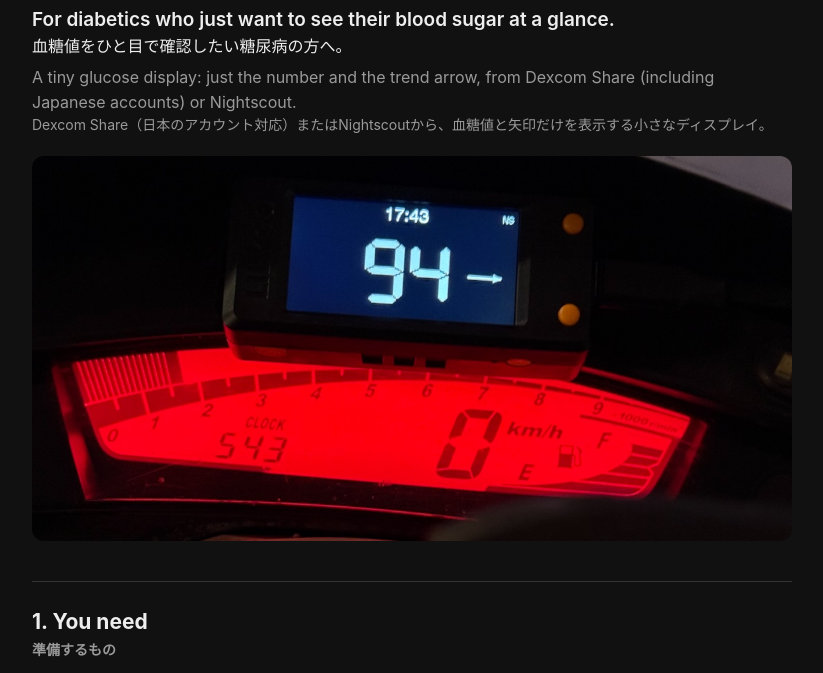
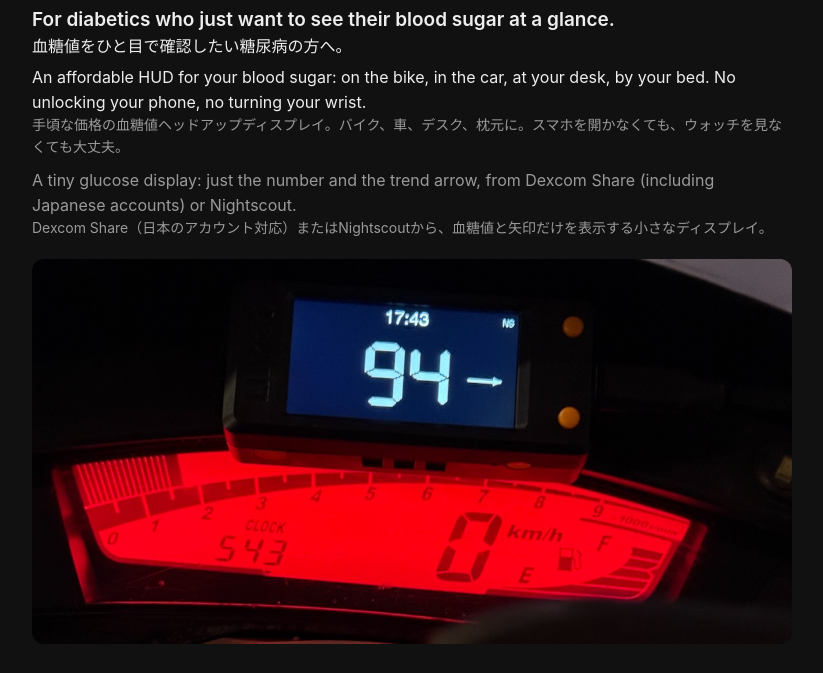
Before and after one commit to mrizzo/glucoled, a plain HTML site: page web/index.html in a window 1280 px wide. Shown: the part 78-751 px from the top of the page, without its empty margins (228-1051 px from the left). Drawn offline with Linux system fonts and the light colour scheme.

Commit message:
Add "an affordable HUD for your blood sugar" line to the site and READMEs (EN/JA)
Co-Authored-By: Claude Opus 5.5 <noreply@anthropic.com>

```diff
--- a/web/index.html
+++ b/web/index.html
@@ -13,6 +13,7 @@
   h2 { font-size:21px; margin:40px 0 8px; border-top:1px solid var(--line); padding-top:24px; }
   .tagline { font-size:19px; font-weight:600; margin:8px 0 6px; }
   .tagline .ja { font-weight:500; font-size:16px; color:var(--fg); }
+  .hud { margin:4px 0 10px; }
   .lead { color:var(--dim); margin:4px 0 20px; }
   .ja { color:var(--dim); font-size:14px; display:block; }
   .hero { width:100%; border-radius:12px; display:block; margin:18px 0 6px; }
@@ -40,6 +41,9 @@
   <h1>Gluco<span>led</span> installer</h1>
   <p class="tagline">For diabetics who just want to see their blood sugar at a glance.
     <span class="ja">血糖値をひと目で確認したい糖尿病の方へ。</span></p>
+  <p class="hud">An affordable HUD for your blood sugar: on the bike, in the car, at your desk, by your bed.
+    No unlocking your phone, no turning your wrist.
+    <span class="ja">手頃な価格の血糖値ヘッドアップディスプレイ。バイク、車、デスク、枕元に。スマホを開かなくても、ウォッチを見なくても大丈夫。</span></p>
   <p class="lead">A tiny glucose display: just the number and the trend arrow, from Dexcom Share (including
     Japanese accounts) or Nightscout.
     <span class="ja">Dexcom Share（日本のアカウント対応）またはNightscoutから、血糖値と矢印だけを表示する小さなディスプレイ。</span></p>
```
Also changed, not shown: 2 other files.
